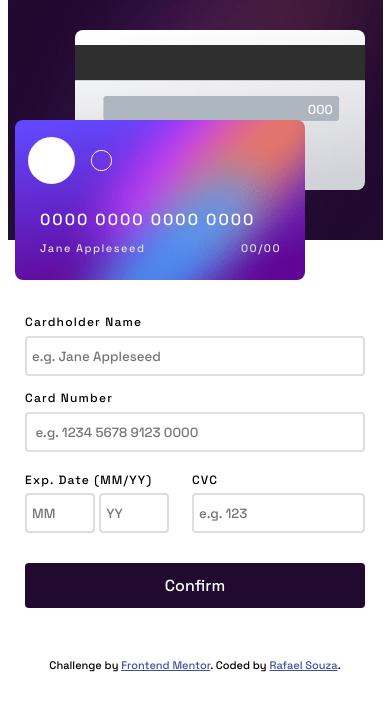
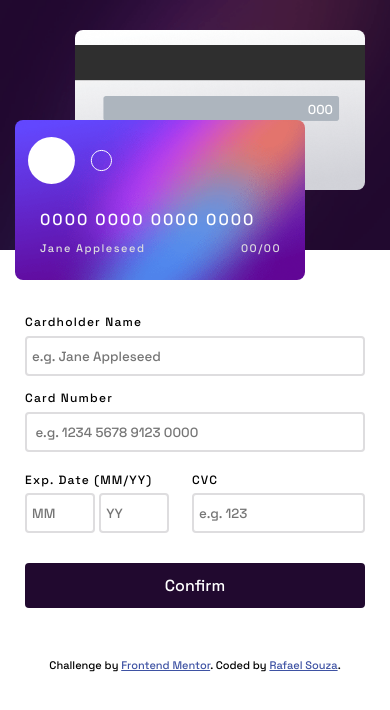
Before and after one commit to RafaSouza92/interactive_cards-fm_challenge, a plain HTML site: page index.html in a window 390 px wide. Drawn offline with Linux system fonts and the light colour scheme.

Commit message:
changes in mobile design

```diff
--- a/css/style.css
+++ b/css/style.css
@@ -206,8 +206,8 @@ img {
 @media (max-width: 440px) {
   .bg-main-content {
     background: url("/images/bg-main-mobile.png");
-    background-position: top center;
-    background-size: initial;
+    background-position: top;
+    background-size: contain;
     background-repeat: no-repeat;
     height: 100%;
     padding: 20px;
```
